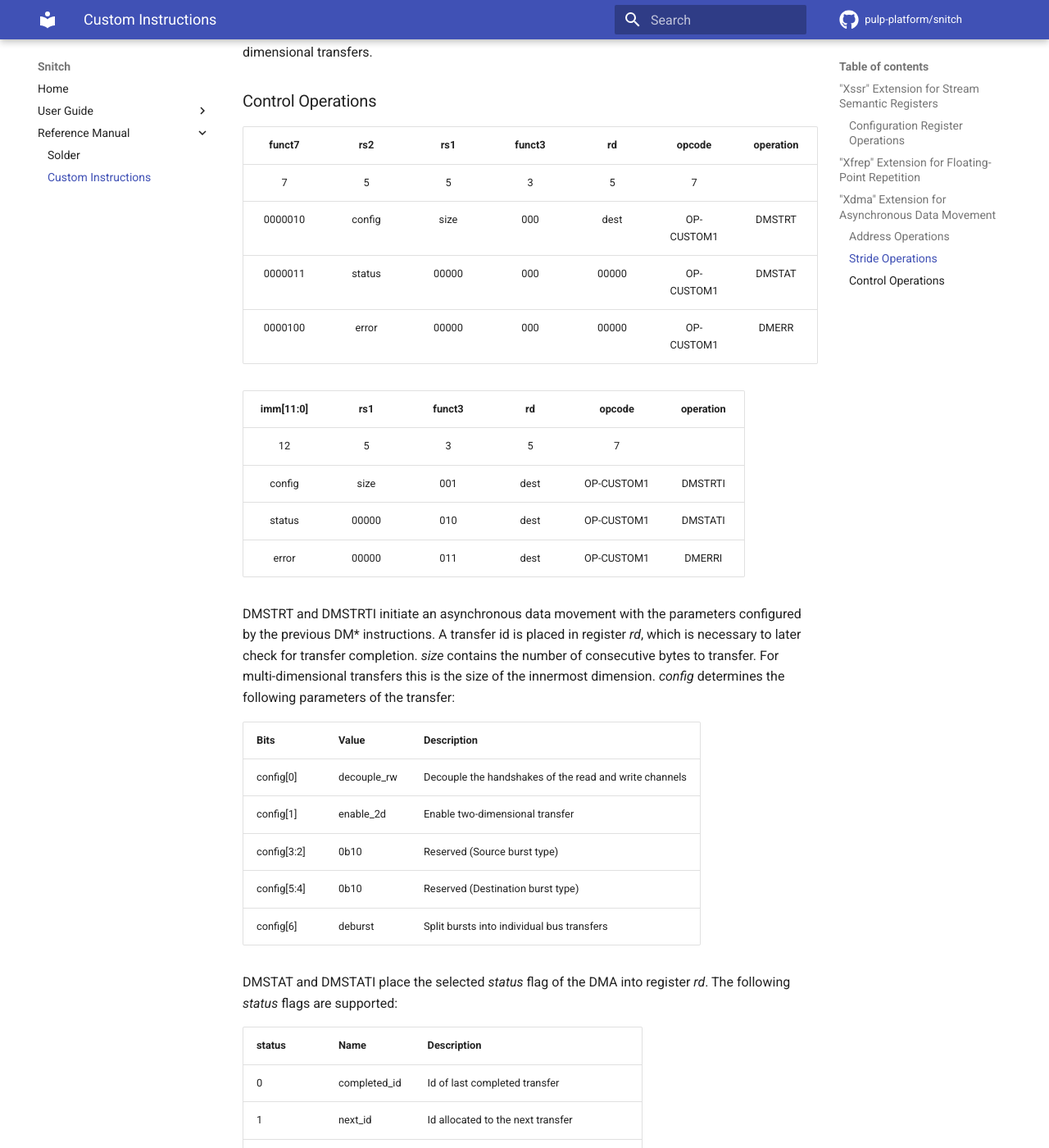
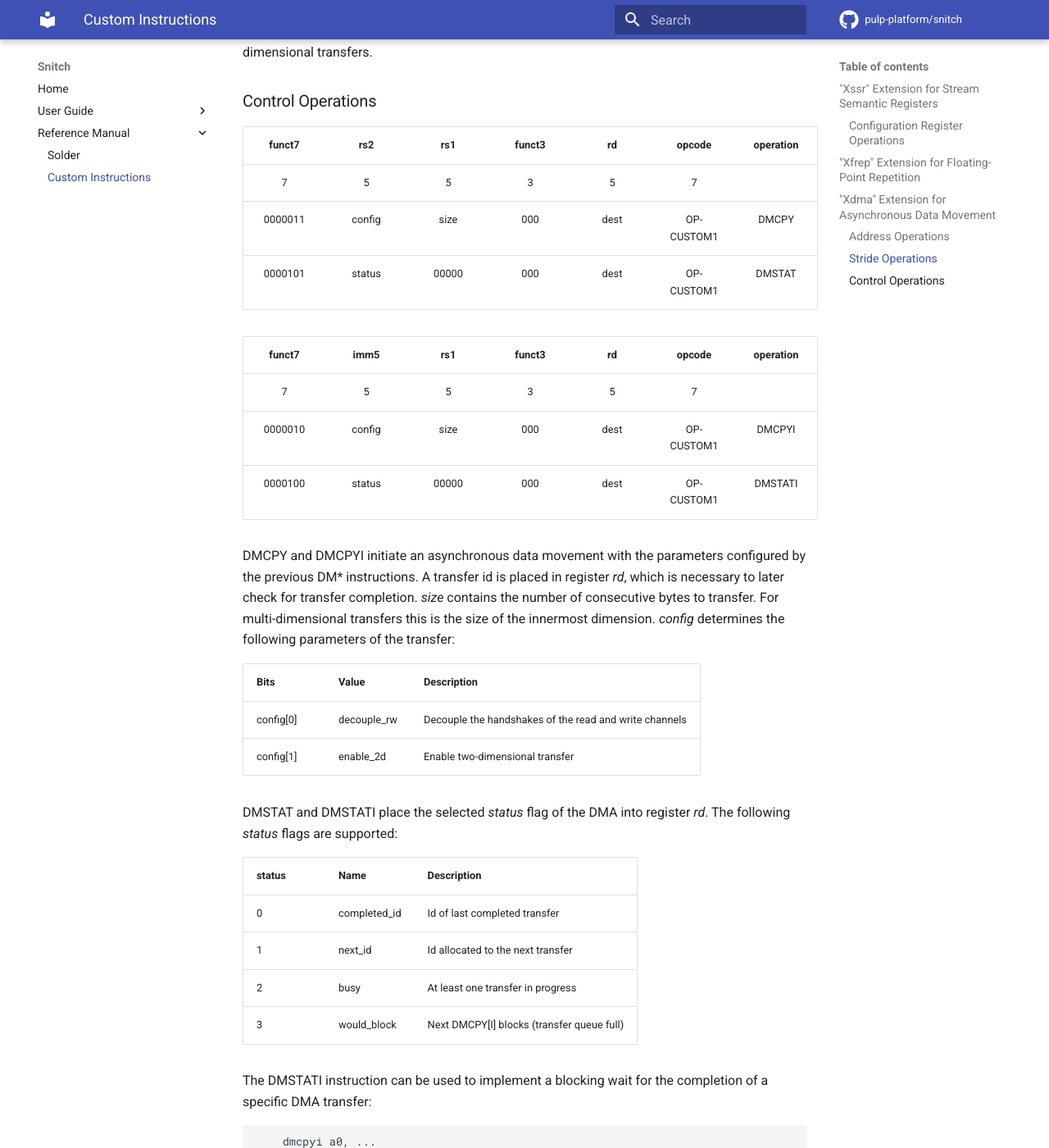
Before and after one commit to pulp-platform/snitch, an MkDocs documentation site: the page built from docs/rm/custom_instructions.md, in a window 1280 px wide and 1400 px high, scrolled down 1914 px. Shown: the whole window at 82% size. Built offline with MkDocs 1.6.1 and Material for MkDocs 9.7.7, drawn with Linux system fonts in a browser that asks for light colours; comment, search, counter and statistics services are not loaded; some of the changed text lies outside the part shown.

Commit message:
Update custom insts to reflect impl
Update the opcodes-dma specification to reflect what is actually implemented
in the RTL. Also adjust the documentation for these instructions to match.
Adjust the encoding of the SSR instructions to fit more tightly next to the DMA
ones.

```diff
--- a/docs/rm/custom_instructions.md
+++ b/docs/rm/custom_instructions.md
@@ -16,7 +16,6 @@ The "Xssr" extension assigns stream semantics to a handful of the processor's re
 | addr      | ssr      | value  | 101    | 00000 | OP-CUSTOM1 | SCFGW     |
 
 SCFGR reads a value from an SSR configuration register, and SCFGW writes a value to an SSR configuration register. The argument *addr* specifies the index of the register, *ssr* specifies which SSR should be accessed. SCFGR places the read value in *rd*. SCFGW moves the value in *rs1* to the selected SSR configuration register.
-
 
 ## "Xfrep" Extension for Floating-Point Repetition
 
@@ -51,26 +50,21 @@ DMREPS configures the value in register *rs1* as the size of the outer dimension
 | funct7  | rs2    | rs1   | funct3 | rd    | opcode     | operation |
 |:-------:|:------:|:-----:|:------:|:-----:|:----------:|:---------:|
 | 7       | 5      | 5     | 3      | 5     | 7          |           |
-| 0000010 | config | size  | 000    | dest  | OP-CUSTOM1 | DMSTRT    |
-| 0000011 | status | 00000 | 000    | 00000 | OP-CUSTOM1 | DMSTAT    |
-| 0000100 | error  | 00000 | 000    | 00000 | OP-CUSTOM1 | DMERR     |
+| 0000011 | config | size  | 000    | dest  | OP-CUSTOM1 | DMCPY     |
+| 0000101 | status | 00000 | 000    | dest  | OP-CUSTOM1 | DMSTAT    |
 
-| imm[11:0] | rs1    | funct3 | rd    | opcode     | operation |
-|:---------:|:------:|:------:|:-----:|:----------:|:---------:|
-| 12        | 5      | 3      | 5     | 7          |           |
-| config    | size   | 001    | dest  | OP-CUSTOM1 | DMSTRTI   |
-| status    | 00000  | 010    | dest  | OP-CUSTOM1 | DMSTATI   |
-| error     | 00000  | 011    | dest  | OP-CUSTOM1 | DMERRI    |
+| funct7  | imm5   | rs1   | funct3 | rd    | opcode     | operation |
+|:-------:|:------:|:-----:|:------:|:-----:|:----------:|:---------:|
+| 7       | 5      | 5     | 3      | 5     | 7          |           |
+| 0000010 | config | size  | 000    | dest  | OP-CUSTOM1 | DMCPYI    |
+| 0000100 | status | 00000 | 000    | dest  | OP-CUSTOM1 | DMSTATI   |
 
-DMSTRT and DMSTRTI initiate an asynchronous data movement with the parameters configured by the previous DM* instructions. A transfer id is placed in register *rd*, which is necessary to later check for transfer completion. *size* contains the number of consecutive bytes to transfer. For multi-dimensional transfers this is the size of the innermost dimension. *config* determines the following parameters of the transfer:
+DMCPY and DMCPYI initiate an asynchronous data movement with the parameters configured by the previous DM* instructions. A transfer id is placed in register *rd*, which is necessary to later check for transfer completion. *size* contains the number of consecutive bytes to transfer. For multi-dimensional transfers this is the size of the innermost dimension. *config* determines the following parameters of the transfer:
 
 | Bits         | Value       | Description
 |--------------|-------------|-------------
 | config[0]    | decouple_rw | Decouple the handshakes of the read and write channels
 | config[1]    | enable_2d   | Enable two-dimensional transfer
-| config[3:2]  | 0b10        | Reserved (Source burst type)
-| config[5:4]  | 0b10        | Reserved (Destination burst type)
-| config[6]    | deburst     | Split bursts into individual bus transfers
 
 DMSTAT and DMSTATI place the selected *status* flag of the DMA into register *rd*. The following *status* flags are supported:
 
@@ -79,11 +73,11 @@ DMSTAT and DMSTATI place the selected *status* flag of the DMA into register *rd
 | 0      | completed_id | Id of last completed transfer
 | 1      | next_id      | Id allocated to the next transfer
 | 2      | busy         | At least one transfer in progress
-| 3      | would_block  | Next DMSTRT[I] blocks (transfer queue full)
+| 3      | would_block  | Next DMCPY[I] blocks (transfer queue full)
 
 The DMSTATI instruction can be used to implement a blocking wait for the completion of a specific DMA transfer:
 
-        dmstrti a0, ...
+        dmcpyi a0, ...
     1:  dmstati t0, 0
         bltu a0, t0, 1b
 
@@ -91,5 +85,3 @@ Similarly, waiting for the completion of *all* DMA transfers:
 
     1:  dmstati t0, 2
         bnez t0, zero, 1b
-
-DMERR and DMERRI read the specified *error* status from the DMA and place the result in register *rd*. Placeholder; always sets *rd* to 0.
```
Also changed, not shown: other parts of docs/rm/custom_instructions.md (+2 -2 lines), 2 other files.
